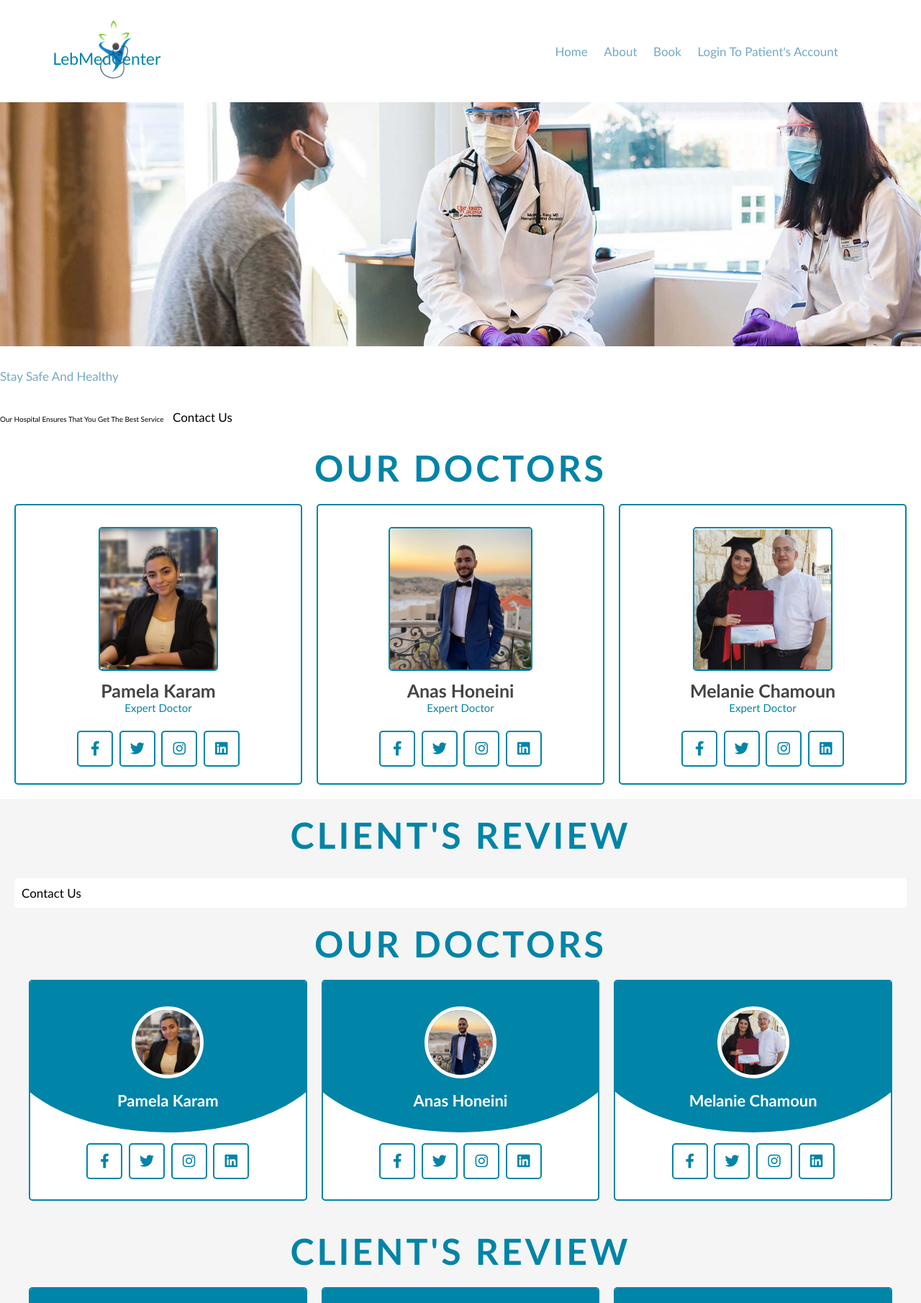
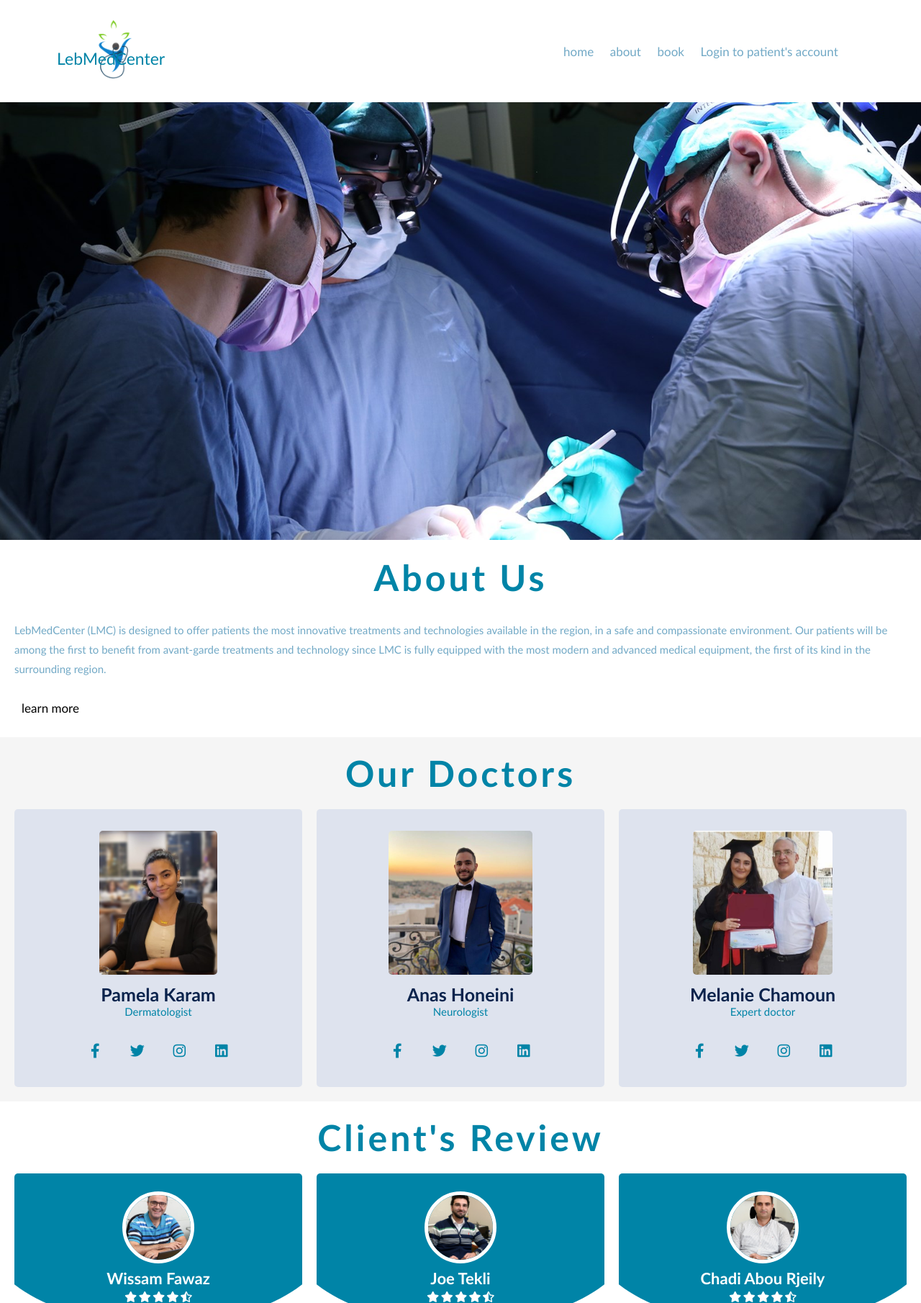
Before and after one commit to AnasHoneini/COE418_DB_Project, a Flask app: page / in a window 1280 px wide. Shown: the top 1810 px of the page at 72% size. Run offline with Flask 2, Linux system fonts and the light colour scheme; some libraries are stand-ins or nearby versions.

Commit message:
Final touch on homepage

```diff
--- a/Server/app/static/css/base.css
+++ b/Server/app/static/css/base.css
@@ -13,7 +13,6 @@ body {
     margin:0; padding: 0;
     box-sizing: border-box;
     outline: none; border: none;
-    text-transform: capitalize;
     transition: all .2s ease-out;
     text-decoration: none;
 }
@@ -50,7 +49,6 @@ section:nth-child(even){
 }
 
 .heading span{
-    text-transform: uppercase;
     color:var(--green);
 }
 
--- a/Server/app/static/css/style.css
+++ b/Server/app/static/css/style.css
@@ -4,21 +4,17 @@
     --blue: #0084a7;
     --black:#444;
     --light-color:#72a9c6;
-    --border:.2rem solid var(--blue);
-
     --midblue: #0084a7;
     --darkblue: #0a234c;
-    --lightestblue: #72a9c6;
+    --lightestblue: #caeafb;
+    --grey: rgb(205, 203, 203);
+
 }
-
-
-
 *{
     font-family: 'Poppins', sans-serif;
     margin:0; padding: 0;
     box-sizing: border-box;
     outline: none; border: none;
-    text-transform: capitalize;
     transition: all .2s ease-out;
     text-decoration: none;
 }
@@ -41,15 +37,9 @@ section:nth-child(even){
 .heading{
     text-align: center;
     padding-bottom: 2rem;
-    text-transform: uppercase;
-    color:var(--black);
+    color:var(--darkblue);
     font-size: 5rem;
-    letter-spacing: .4rem;
-}
 
-.heading span{
-    text-transform: uppercase;
-    color:var(--blue);
 }
 
 .btn{
@@ -131,10 +112,6 @@ section:nth-child(even){
     gap:1.5rem;
     padding-top: 10rem;
 }
-
-.home .image{
-}
-
 .home .image img{
     width: 100%;
 }
@@ -260,22 +237,20 @@ section:nth-child(even){
 
 .doctors .box-container .box{
     text-align: center;
-    background:#fff;
+    background: #8ea3d438;
     border-radius: .5rem;
-    border:var(--border);
     padding:2rem;
 }
 
 .doctors .box-container .box img{
     height: 20rem;
-    border:var(--border);
     border-radius: .5rem;
     margin-top: 1rem;
     margin-bottom: 1rem;
 }
 
 .doctors .box-container .box h3{
-    color:var(--black);
+    color:var(--darkblue);
     font-size: 2.5rem;
 }
 
@@ -356,7 +331,6 @@ section:nth-child(even){
 }
 
 .review .box-container .box{
-    border:var(--border);
     border-radius: .5rem;
     padding:2.5rem;
     background: #fff;
--- a/Server/app/templates/public/templates/home.html
+++ b/Server/app/templates/public/templates/home.html
@@ -5,7 +5,10 @@
     <meta http-equiv="X-UA-Compatible" content="IE=edge" />
     <meta name="viewport" content="width=device-width, initial-scale=1.0" />
     <title>Home</title>
-
+    <script
+      src="https://kit.fontawesome.com/2127468dd2.js"
+      crossorigin="anonymous"
+    ></script>
     <!-- link for icons  -->
     <link
       rel="stylesheet"
@@ -22,27 +25,45 @@
     {% include "/public/templates/base/header.html" %} {% block content %} {%
     endblock %}
 
+    <!-- Home header Starts -->
     <header class="home" id="home">
       <div class="image">
-        <img src="{{ url_for('static', filename='img/Homepage2.jpg') }}" />
+        <img src="{{ url_for('static', filename='img/homepage.jpg') }}" />
       </div>
+    </header>
+    <!-- Home header Ends -->
 
-      <div class="content">
-        <p>stay safe and healthy</p>
-        <p1>Our hospital ensures that you get the best service</p1>
-        <a href="#" class="btn">
-          contact us <span class="fas fa-chevron-right"></span>
-        </a>
-              </div>
-    </header>
+    <!-- About us sectio Starts -->
+
+    <section class="about" id="about">
+      <h1 class="heading">About Us</h1>
+      <div class="row">
+        <div class="content">
+          <p>
+            LebMedCenter (LMC) is designed to offer patients the
+            most innovative treatments and technologies available in the region,
+            in a safe and compassionate environment. Our patients will be among
+            the first to benefit from avant-garde treatments and technology
+            since LMC is fully equipped with the most modern and advanced
+            medical equipment, the first of its kind in the surrounding region.
+          </p>
+          <a href="#" class="btn">
+            learn more <span class="fas fa-chevron-right"></span>
+          </a>
+        </div>
+      </div>
+    </section>
+    <!-- About us section Ends -->
+
+    <!-- Doctor Section Starts -->
     <section class="doctors" id="doctors">
-      <h1 class="heading">our <span>doctors</span></h1>
+      <h1 class="heading">Our Doctors</h1>
 
       <div class="box-container">
         <div class="box">
           <img src="{{ url_for('static', filename='img/Pamela.jpeg') }}" />
           <h3>Pamela Karam</h3>
-          <span>Expert doctor</span>
+          <span>Dermatologist</span>
           <div class="share">
             <a href="#" class="fab fa-facebook-f"></a>
             <a href="#" class="fab fa-twitter"></a>
@@ -54,7 +75,7 @@
         <div class="box">
           <img src="{{ url_for('static', filename='img/Anas.jpeg') }}" />
           <h3>Anas Honeini</h3>
-          <span>expert doctor</span>
+          <span>Neurologist</span>
           <div class="share">
             <a href="#" class="fab fa-facebook-f"></a>
             <a href="#" class="fab fa-twitter"></a>
@@ -76,66 +97,15 @@
         </div>
       </div>
     </section>
+    <!-- Doctor Section Ends -->
 
-<section class="review" id="review">
-
-    <h1 class="heading"> client's review </h1>
-
-    <div class="box-container">
-
-        <a href="#" class="btn">
-          contact us <span class="fas fa-chevron-right"></span>
-        </a>
-    </div>
-    <section class="doctors" id="doctors">
-      <h1 class="heading">our <span>doctors</span></h1>
-
+    <!-- Reviews Section Starts -->
+    <section class="review" id="review">
+      <h1 class="heading">Client's Review</h1>
       <div class="box-container">
         <div class="box">
-          <img src="{{ url_for('static', filename='img/Pamela.jpeg') }}" />
-          <h3>Pamela Karam</h3>
-          <span>Expert doctor</span>
-          <div class="share">
-            <a href="#" class="fab fa-facebook-f"></a>
-            <a href="#" class="fab fa-twitter"></a>
-            <a href="#" class="fab fa-instagram"></a>
-            <a href="#" class="fab fa-linkedin"></a>
-          </div>
-        </div>
-
-        <div class="box">
-          <img src="{{ url_for('static', filename='img/Anas.jpeg') }}" />
-          <h3>Anas Honeini</h3>
-          <span>expert doctor</span>
-          <div class="share">
-            <a href="#" class="fab fa-facebook-f"></a>
-            <a href="#" class="fab fa-twitter"></a>
-            <a href="#" class="fab fa-instagram"></a>
-            <a href="#" class="fab fa-linkedin"></a>
-          </div>
-        </div>
-
-        <div class="box">
-          <img src="{{ url_for('static', filename='img/Melanie.jpeg') }}" />
-          <h3>Melanie Chamoun</h3>
-          <span>Expert doctor</span>
-          <div class="share">
-            <a href="#" class="fab fa-facebook-f"></a>
-            <a href="#" class="fab fa-twitter"></a>
-            <a href="#" class="fab fa-instagram"></a>
-            <a href="#" class="fab fa-linkedin"></a>
-          </div>
-        </div>
-      </div>
-    </section>
-
-    <section class="review" id="review">
-      <h1 class="heading">client's <span>review</span></h1>
-
-      <div class="box-container">
-        <div class="box">
-          <img src="image/pic-1.png" alt="" />
-          <h3>john deo</h3>
+          <img src="{{ url_for('static', filename='img/Wissam.jpeg') }}" />
+          <h3>Wissam Fawaz</h3>
           <div class="stars">
             <i class="fas fa-star"></i>
             <i class="fas fa-star"></i>
@@ -144,16 +114,17 @@
             <i class="fas fa-star-half-alt"></i>
           </div>
           <p class="text">
-            Lorem ipsum dolor sit amet consectetur adipisicing elit. Laboriosam
-            sapiente nihil aperiam? Repellat sequi nisi aliquid perspiciatis
-            libero nobis rem numquam nesciunt alias sapiente minus voluptatem,
-            reiciendis consequuntur optio dolorem!
+            "I would like to take this opportunity to express my deep
+            appreciation for the excellent care received today at your medical
+            center. I am highly impressed with the efficiency, professionalism,
+            and personal attention exhibited by the LebMedCenter medical,
+            nursing, and technical admisitrative staff."
           </p>
         </div>
 
         <div class="box">
-          <img src="image/pic-2.png" alt="" />
-          <h3>john deo</h3>
+          <img src="{{ url_for('static', filename='img/Joe.jpeg') }}" />
+          <h3>Joe Tekli</h3>
           <div class="stars">
             <i class="fas fa-star"></i>
             <i class="fas fa-star"></i>
@@ -162,16 +133,16 @@
             <i class="fas fa-star-half-alt"></i>
           </div>
           <p class="text">
-            Lorem ipsum dolor sit amet consectetur adipisicing elit. Laboriosam
-            sapiente nihil aperiam? Repellat sequi nisi aliquid perspiciatis
-            libero nobis rem numquam nesciunt alias sapiente minus voluptatem,
-            reiciendis consequuntur optio dolorem!
+            "LebMedCenter truly sets the mark for excellence. I had a very
+            comfortable and smooth experience. The doctors were very kind, and
+            patient. The nursing staff is very courteous and supportive. Overall
+            I would give them an A+ for their efforts."
           </p>
         </div>
 
         <div class="box">
-          <img src="image/pic-3.png" alt="" />
-          <h3>john deo</h3>
+          <img src="{{ url_for('static', filename='img/chadi.jpeg') }}" />
+          <h3>Chadi Abou Rjeily</h3>
           <div class="stars">
             <i class="fas fa-star"></i>
             <i class="fas fa-star"></i>
@@ -180,33 +151,34 @@
             <i class="fas fa-star-half-alt"></i>
           </div>
           <p class="text">
-            Lorem ipsum dolor sit amet consectetur adipisicing elit. Laboriosam
-            sapiente nihil aperiam? Repellat sequi nisi aliquid perspiciatis
-            libero nobis rem numquam nesciunt alias sapiente minus voluptatem,
-            reiciendis consequuntur optio dolorem!
+            "Extremly courtaeous, patient, and friendly staff. Attentive to
+            patient needs. Admission desk staff is extremly calm, friendly and
+            respectful. One of the best Hospitals with dedicated doctors and
+            staff."
           </p>
         </div>
       </div>
     </section>
+    <!-- Reviews Section Ends -->
 
+    <!-- Blogs Section Starts -->
     <section class="blogs" id="blogs">
-      <h1 class="heading">our <span>blogs</span></h1>
+      <h1 class="heading">Highlighted News</h1>
 
       <div class="box-container">
         <div class="box">
           <div class="image">
-            <img src="image/blog-1.jpg" alt="" />
+            <img
+              src="{{ url_for('static', filename='img/doctor_article.png') }}"
+            />
           </div>
           <div class="content">
             <div class="icon">
-              <a href="#"> <i class="fas fa-calendar"></i> 1st may, 2021 </a>
-              <a href="#"> <i class="fas fa-user"></i> by admin </a>
+              <a href="#">
+                <i class="fas fa-calendar"></i> Friday, December 12, 2022
+              </a>
             </div>
-            <h3>blog title goes here</h3>
-            <p>
-              Lorem ipsum, dolor sit amet consectetur adipisicing elit.
-              Provident, eius.
-            </p>
+            <h3>Dr. Paul Yammine World Rank</h3>
             <a href="#" class="btn">
               learn more <span class="fas fa-chevron-right"></span>
             </a>
@@ -215,18 +187,15 @@
 
         <div class="box">
           <div class="image">
-            <img src="image/blog-2.jpg" alt="" />
+            <img src="{{ url_for('static', filename='img/nurse_day.jpeg') }}" />
           </div>
           <div class="content">
             <div class="icon">
-              <a href="#"> <i class="fas fa-calendar"></i> 1st may, 2021 </a>
-              <a href="#"> <i class="fas fa-user"></i> by admin </a>
+              <a href="#">
+                <i class="fas fa-calendar"></i> Tuesday, May 12, 2020
+              </a>
             </div>
-            <h3>blog title goes here</h3>
-            <p>
-              Lorem ipsum, dolor sit amet consectetur adipisicing elit.
-              Provident, eius.
-            </p>
+            <h3>Nurses Day with Mersaco 2020</h3>
             <a href="#" class="btn">
               learn more <span class="fas fa-chevron-right"></span>
             </a>
@@ -235,18 +204,18 @@
 
         <div class="box">
           <div class="image">
-            <img src="image/blog-3.jpg" alt="" />
+            <img src="{{ url_for('static', filename='img/invention.jpeg') }}" />
           </div>
           <div class="content">
             <div class="icon">
-              <a href="#"> <i class="fas fa-calendar"></i> 1st may, 2021 </a>
-              <a href="#"> <i class="fas fa-user"></i> by admin </a>
+              <a href="#">
+                <i class="fas fa-calendar"></i> Wednesday, August 14, 2019
+              </a>
             </div>
-            <h3>blog title goes here</h3>
-            <p>
-              Lorem ipsum, dolor sit amet consectetur adipisicing elit.
-              Provident, eius.
-            </p>
+            <h3>
+              The first iStent inject® device for the treatment of glaucoma in
+              Lebanon
+            </h3>
             <a href="#" class="btn">
               learn more <span class="fas fa-chevron-right"></span>
             </a>
@@ -254,43 +223,51 @@
         </div>
       </div>
     </section>
+    <!-- Blogs Section Starts -->
+
+    <!-- Footer Section Starts -->
     <section class="footer">
       <div class="box-container">
         <div class="box">
-          <h3>quick links</h3>
-          <a href="#"> <i class="fas fa-chevron-right"></i> home </a>
-          <a href="#"> <i class="fas fa-chevron-right"></i> services </a>
-          <a href="#"> <i class="fas fa-chevron-right"></i> about </a>
-          <a href="#"> <i class="fas fa-chevron-right"></i> doctors </a>
-          <a href="#"> <i class="fas fa-chevron-right"></i> book </a>
-          <a href="#"> <i class="fas fa-chevron-right"></i> review </a>
-          <a href="#"> <i class="fas fa-chevron-right"></i> blogs </a>
-        </div>
-
-        <div class="box">
-          <h3>our services</h3>
-          <a href="#"> <i class="fas fa-chevron-right"></i> dental care </a>
-          <a href="#"> <i class="fas fa-chevron-right"></i> message therapy </a>
-          <a href="#"> <i class="fas fa-chevron-right"></i> cardioloty </a>
-          <a href="#"> <i class="fas fa-chevron-right"></i> diagnosis </a>
+          <h3>Quick Links</h3>
+          <a href="#"> <i class="fas fa-chevron-right"></i> Home </a>
+          <a href="#"> <i class="fas fa-chevron-right"></i> About us </a>
+          <a href="#"> <i class="fas fa-chevron-right"></i> Doctors </a>
+          <a href="#"> <i class="fas fa-chevron-right"></i> Book </a>
+          <a href="#"> <i class="fas fa-chevron-right"></i> Reviews </a>
           <a href="#">
-            <i class="fas fa-chevron-right"></i> ambulance service
+            <i class="fas fa-chevron-right"></i> Highlighted News
           </a>
         </div>
 
         <div class="box">
-          <h3>contact info</h3>
-          <a href="#"> <i class="fas fa-phone"></i> +123-456-7890 </a>
-          <a href="#"> <i class="fas fa-phone"></i> +111-222-3333 </a>
-          <a href="#"> <i class="fas fa-envelope"></i> shaikhanas@gmail.com </a>
-          <a href="#"> <i class="fas fa-envelope"></i> anasbhai@gmail.com </a>
+          <h3>Our Services</h3>
+          <a href="#"> <i class="fas fa-chevron-right"></i> Dental care </a>
+          <a href="#"> <i class="fas fa-chevron-right"></i> Message therapy </a>
+          <a href="#"> <i class="fas fa-chevron-right"></i> Cardioloty </a>
+          <a href="#"> <i class="fas fa-chevron-right"></i> Diagnosis </a>
           <a href="#">
-            <i class="fas fa-map-marker-alt"></i> mumbai, india - 400104
+            <i class="fas fa-chevron-right"></i> Ambulance service
           </a>
         </div>
 
         <div class="box">
-          <h3>follow us</h3>
+          <h3>Contact Info</h3>
+          <a href="#"> <i class="fas fa-phone"></i> +961 04 540 692 </a>
+          <a href="#"> <i class="fas fa-phone"></i> +76 983 771 </a>
+          <a href="#">
+            <i class="fas fa-envelope"></i> LebMedCenter@gmail.com
+          </a>
+          <a href="#">
+            <i class="fas fa-envelope"></i> LebMedCenter@hotmail.com
+          </a>
+          <a href="#">
+            <i class="fas fa-map-marker-alt"></i> Lebanon, Beirut - Byblos
+          </a>
+        </div>
+
+        <div class="box">
+          <h3>Follow Us</h3>
           <a href="#"> <i class="fab fa-facebook-f"></i> facebook </a>
           <a href="#"> <i class="fab fa-twitter"></i> twitter </a>
           <a href="#"> <i class="fab fa-twitter"></i> twitter </a>
@@ -300,7 +277,9 @@
         </div>
       </div>
     </section>
+    <!-- Footer Section Ends -->
 
+    <!-- Javascript file link -->
     <script src="{{ url_for('static', filename='js/script.js') }}"></script>
   </body>
 </html>
--- a/Server/db.py
+++ b/Server/db.py
@@ -2,10 +2,10 @@ import mysql.connector
 
 mydb = mysql.connector.connect(
     host="localhost",
-    port=3307,
+    port=3306,
     database='HospitalManagement',
     user="root",
-    password="Anas@1234"
+    password="1234"
 )
 
 my_cursor = mydb.cursor(buffered=True)
```
Also changed, not shown: other parts of Server/app/static/css/style.css (+10 -67 lines), Server/app/static/img/chadi.jpeg (added), Server/app/static/img/doctor_article.png (added), Server/app/static/img/homepage.jpg (added), Server/app/static/img/invention.jpeg (added), Server/app/static/img/joe.jpeg (added), Server/app/static/img/nurse_day.jpeg (added), Server/app/static/img/wissam.jpeg (added).
